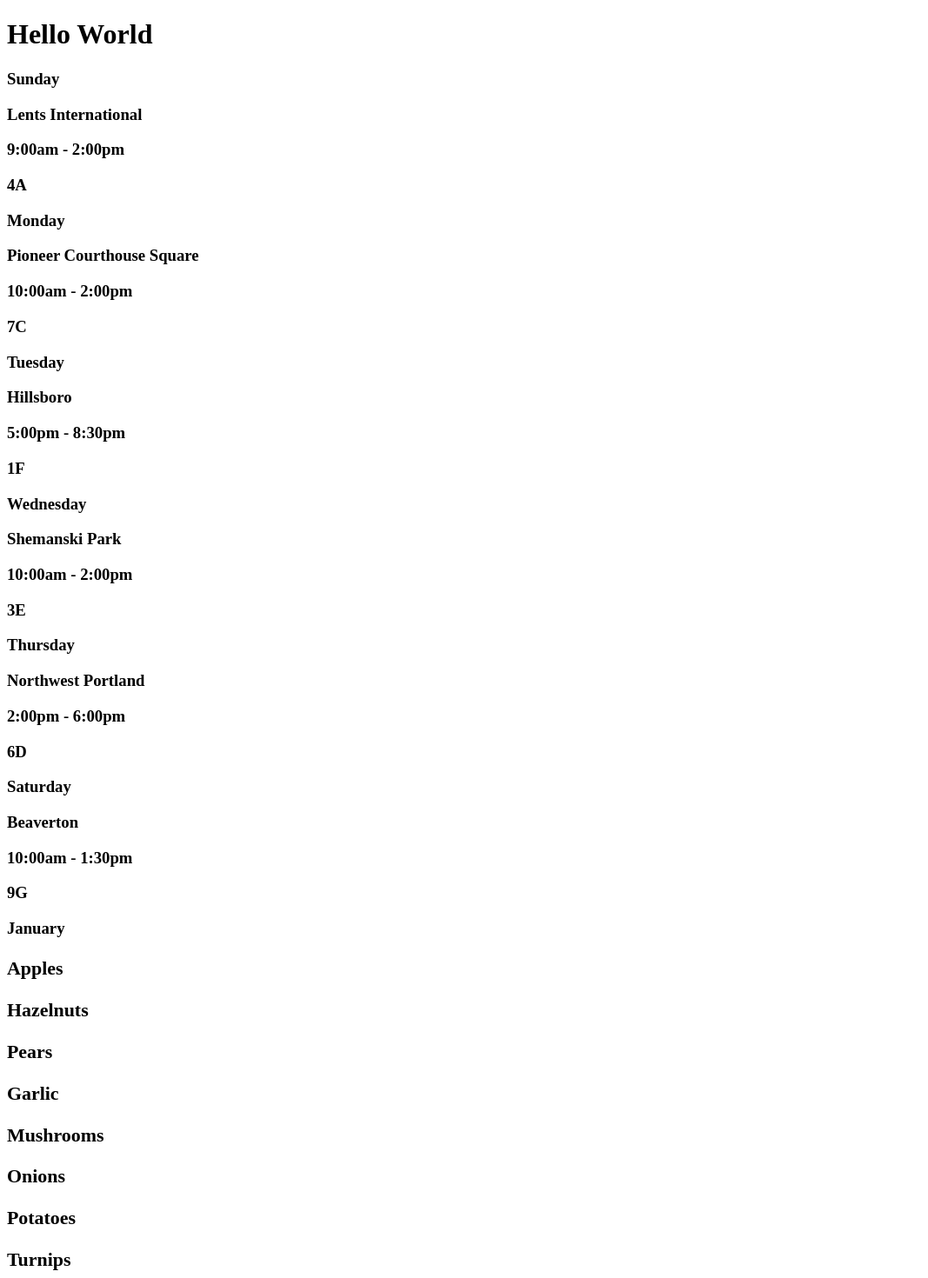
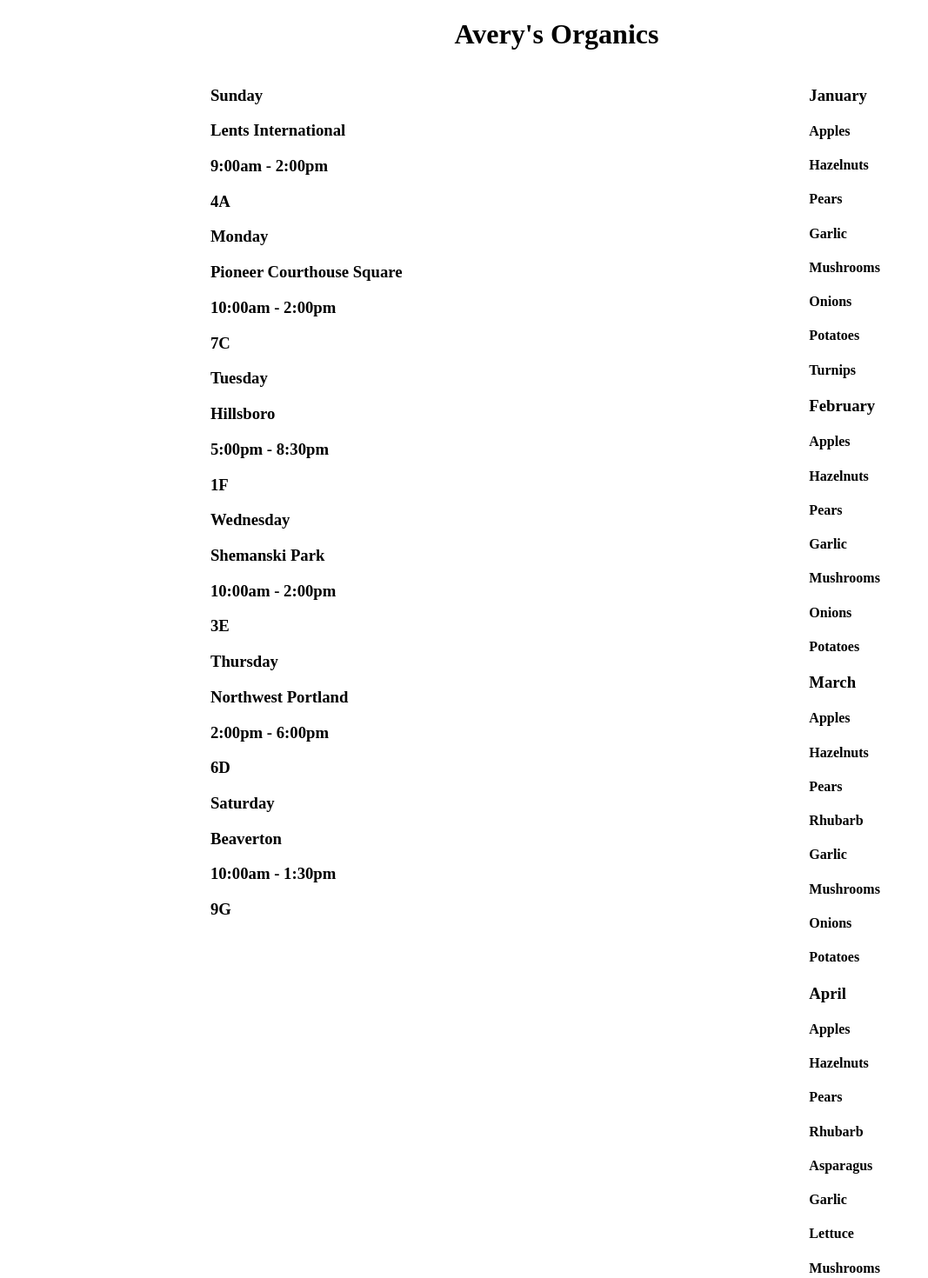
Before and after one commit to PhilipEskins/farmers-market, a React app: page / in a window 1280 px wide. Shown: the top 1470 px of the page at 87% size, without its empty margins (0-1067 px from the left). Built offline with nearby package versions, Linux system fonts and the light colour scheme.

Commit message:
add styling to app

```diff
--- a/src/components/App.jsx
+++ b/src/components/App.jsx
@@ -3,11 +3,21 @@
 import ProduceList from './ProduceList';
 
 function App() {
+  const gridStyle = {
+    display: 'flex',
+    flexDirection: 'row',
+    justifyContent: 'space-around'
+  };
+  const center = {
+    textAlign: 'center'
+  };
   return(
     <div>
-      <h1>Hello World</h1>
-      <Locations/>
-      <ProduceList/>
+      <h1 style={center}>Avery's Organics</h1>
+      <div style={gridStyle}>
+        <Locations/>
+        <ProduceList/>
+      </div>
     </div>
   );
 
--- a/src/components/MonthlyProduce.jsx
+++ b/src/components/MonthlyProduce.jsx
@@ -5,7 +5,7 @@
   return(
     <div>
       <h3>{props.month}</h3>
-      <h3>{props.selection}</h3>
+      <h4>{props.selection}</h4>
     </div>
 
   );
--- a/src/components/ProduceList.jsx
+++ b/src/components/ProduceList.jsx
@@ -277,7 +277,7 @@
         <MonthlyProduce month = {item.month}
           selection = {item.selection.map((produce, index)=>
             <MonthlyProduce selection = {produce}
-                            key = {index}/>)}
+              key = {index}/>)}
           key = {index}/>
       )}
     </div>
```
